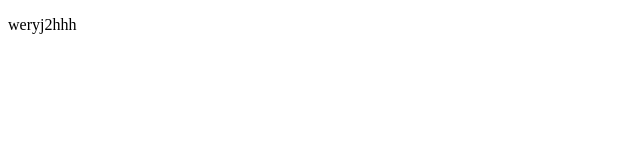
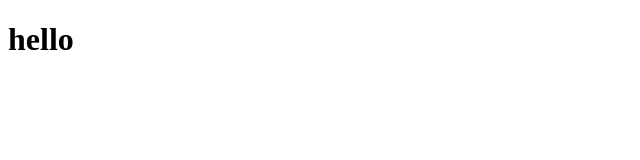
Before and after one commit to method1234438/L3-SOD-GROUP1, a plain HTML site: page queen.html in a window 1280 px wide. Shown: the whole page, without its empty margins (0-640 px from the left). Drawn offline with Linux system fonts and the light colour scheme.

Commit message:
feat:implement queen page

```diff
--- a/queen.html
+++ b/queen.html
@@ -6,6 +6,8 @@
     <title>Document</title>
 </head>
 <body>
-   <p>weryj2hhh</p>
+   <div>
+    <h1>hello</h1>
+   </div>
 </body>
 </html>
```
